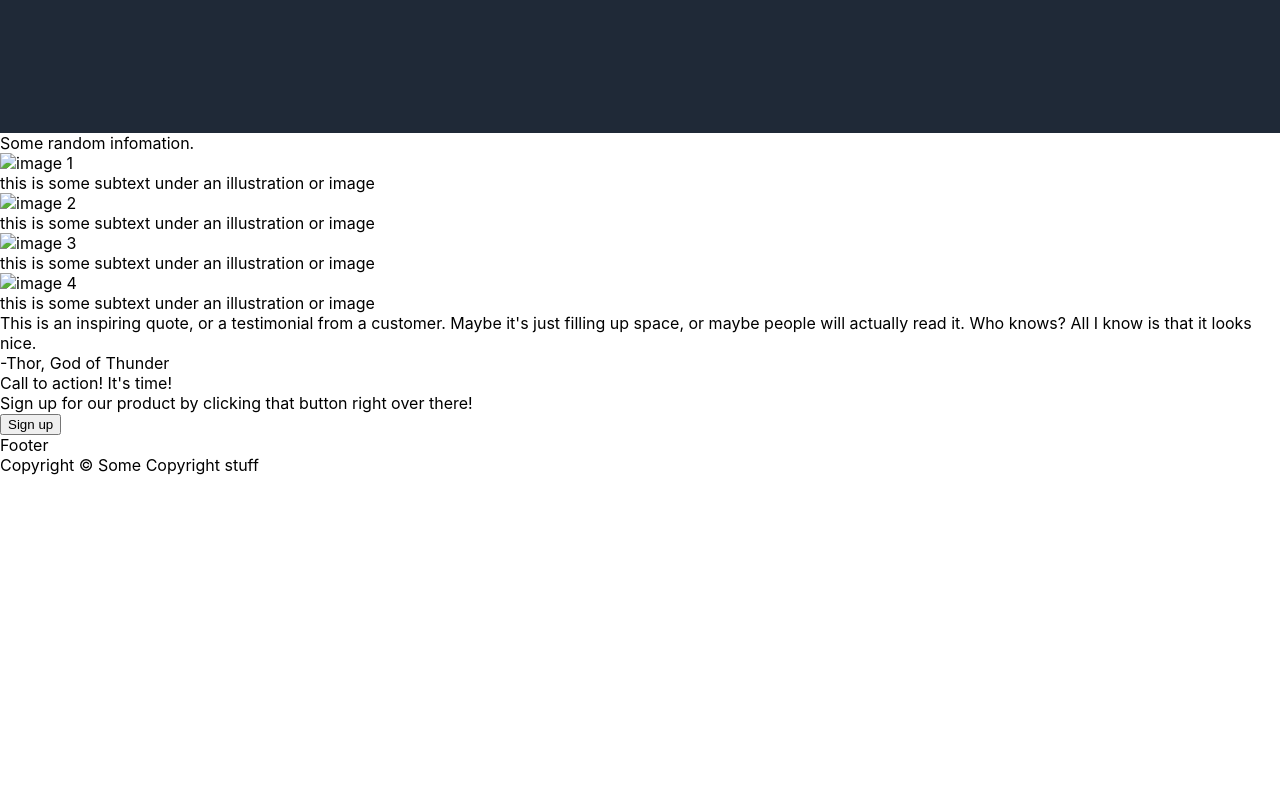
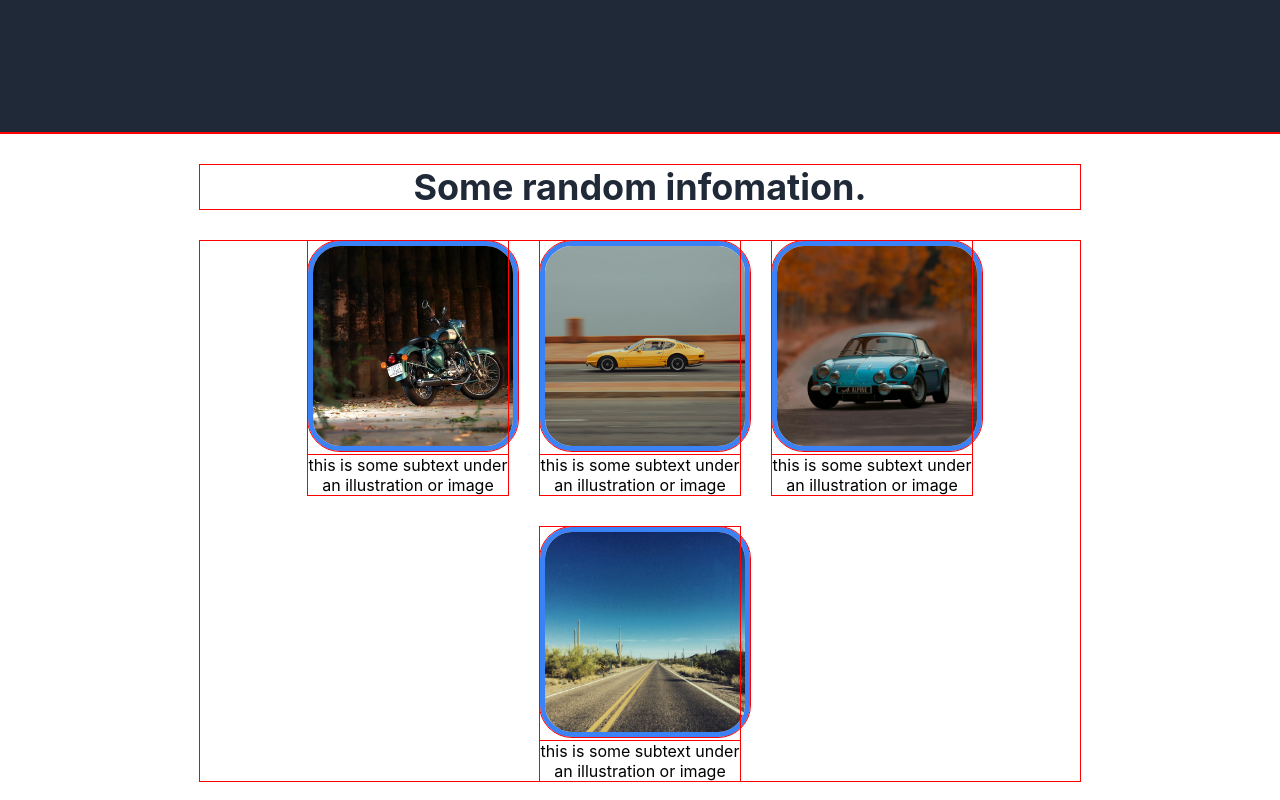
Before and after one commit to ManuSuhonen/Odin-Landing-Page, a plain HTML site: page index.html in a window 1280 px wide. Shown: the part 600-1400 px from the top of the page. Before the commit the page ends 1075 px from the top, so only its background shows below. Drawn offline with Linux system fonts and the light colour scheme.

Commit message:
Added styles to part 2, added images

```diff
--- a/index.html
+++ b/index.html
@@ -31,21 +31,24 @@
 
     <div class="two">
         <p>Some random infomation.</p>
+
+        <div class="info-container">
             <div>
-            <img src="#" alt="image 1">
+                <img src="./images/bike_1.jpg" alt="image 1">
                 <p>this is some subtext under an illustration or image</p>
             </div>
             <div>
-            <img src="#" alt="image 2">
+                <img src="./images/car_1.jpg" alt="image 2">
                 <p>this is some subtext under an illustration or image</p>
             </div>
             <div>
-            <img src="#" alt="image 3">
+                <img src="./images/car_2.jpg" alt="image 3">
                 <p>this is some subtext under an illustration or image</p>
             </div>
             <div>
-            <img src="#" alt="image 4">
+                <img src="./images/road.jpg" alt="image 4">
                 <p>this is some subtext under an illustration or image</p>
+            </div>
         </div>
     </div>
 
--- a/styles.css
+++ b/styles.css
@@ -21,7 +21,7 @@
 
     /* information header text */
     --info-font-size: 36px;
-    --info-font-weight: extra-bold;
+    --info-font-weight: bolder;
     --info-font-color: #1F2937;
 
     /* Quote section background color */
@@ -60,7 +60,6 @@ p {
     p {
         font-size: var(--header-font-size);
         color: var(--header-font-color);
-        margin: 0;
     }
 
     ul {
@@ -115,8 +114,49 @@ p {
     }
 }
 
+.two {
+    display: flex;
+    flex-direction: column;
+    padding: 32px var(--left-right-padding);
+    gap: 32px;
+
+    >p {
+        display: flex;
+        font-size: var(--info-font-size);
+        font-weight: var(--info-font-weight);
+        color: var(--info-font-color);
+        justify-content: center;
+        text-align: center;
+    }
+
+    .info-container {
+        display: flex;
+        flex-wrap: wrap;
+        gap: 32px;
+        justify-content: center;
+
+        div {
+            width: 200px;
+
+            img {
+                border-radius: 32px;
+                width: 200px;
+                border: 5px solid #3b82f6;
+            }
+
+            p {
+                text-align: center;
+            }
+        }
+    }
+}
+
+
+.three {
+    background: var(--quote-bg-color);
+}
 
 
 * {
-    /* outline: 1px solid red; */
+    outline: 1px solid red;
 }
```
Also changed, not shown: images/bike_1.jpg (added), images/car_1.jpg (added), images/car_2.jpg (added), images/road.jpg (added). Lines whose indentation alone changed are shown as unchanged.
